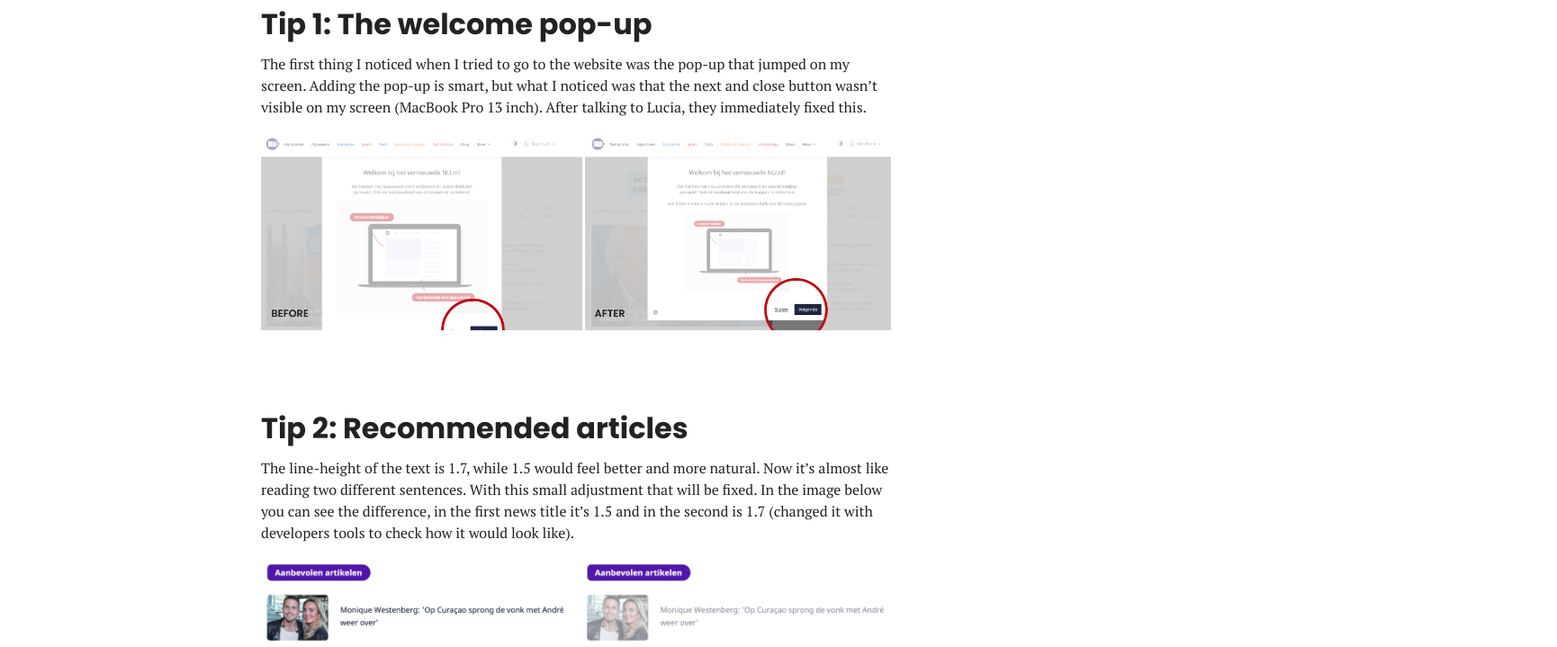
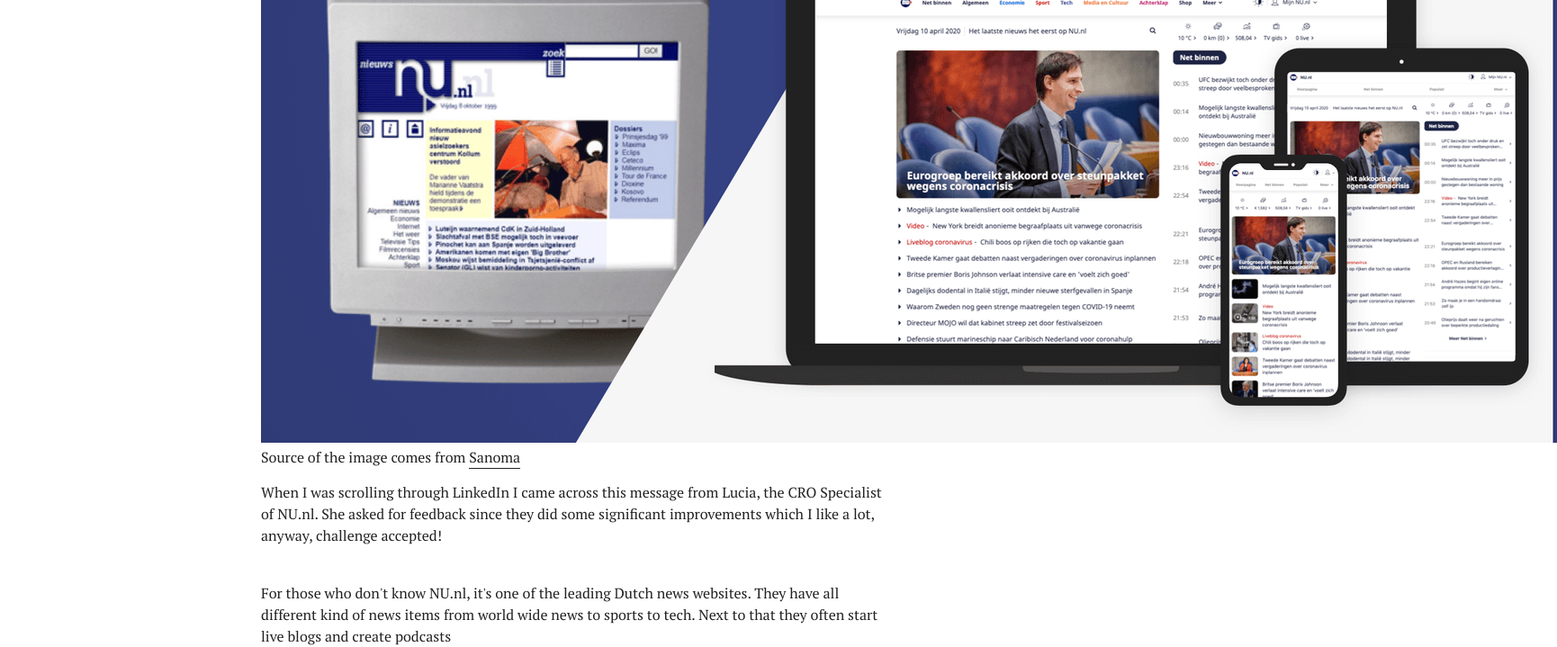
Before and after one commit to sandervolbeda/personal-website, a plain HTML site: page blog/5-tips-for-the-leading-dutch-news-website-nu-nl.html in a window 1280 px wide. Shown: the part 793-1512 px from the top of the page at 90% size, 1730 px wide, since content can reach past the window. Drawn offline with Linux system fonts and the light colour scheme.

Commit message:
Update 5-tips-for-the-leading-dutch-news-website-nu-nl.html

```diff
--- a/blog/5-tips-for-the-leading-dutch-news-website-nu-nl.html
+++ b/blog/5-tips-for-the-leading-dutch-news-website-nu-nl.html
@@ -54,6 +54,12 @@
     <div class="wrapper">
         <section class="hero alt">
             <h1>5 Tips For The Leading Dutch News Website NU.nl</h1>
+
+            <div class="large-image aos-init" data-aos="fade-up" data-aos-duration="2500">
+                <img src="../../images/blog/5-tips-for-the-leading-dutch-news-website-nu-nl/nu-old-vs-new.png" alt="Old vs New">
+                <span>Source of the image comes from <a href="https://www.sanoma.nl/nu-nl-vernieuwt-en-neemt-na-twintig-jaar-afscheid-van-linkermenu/" target="_blank" rel="nofollow">Sanoma</a></span>
+            </div>
+
             <p>When I was scrolling through LinkedIn I came across this message from Lucia, the CRO Specialist of NU.nl. She asked for feedback since they did some significant improvements which I like a lot, anyway, challenge accepted!</p>
             <p>For those who don't know NU.nl, it's one of the leading Dutch news websites. They have all different kind of news items from world wide news to sports to tech. Next to that they often start live blogs and create podcasts</p>
             <span class="break"></span>
```
